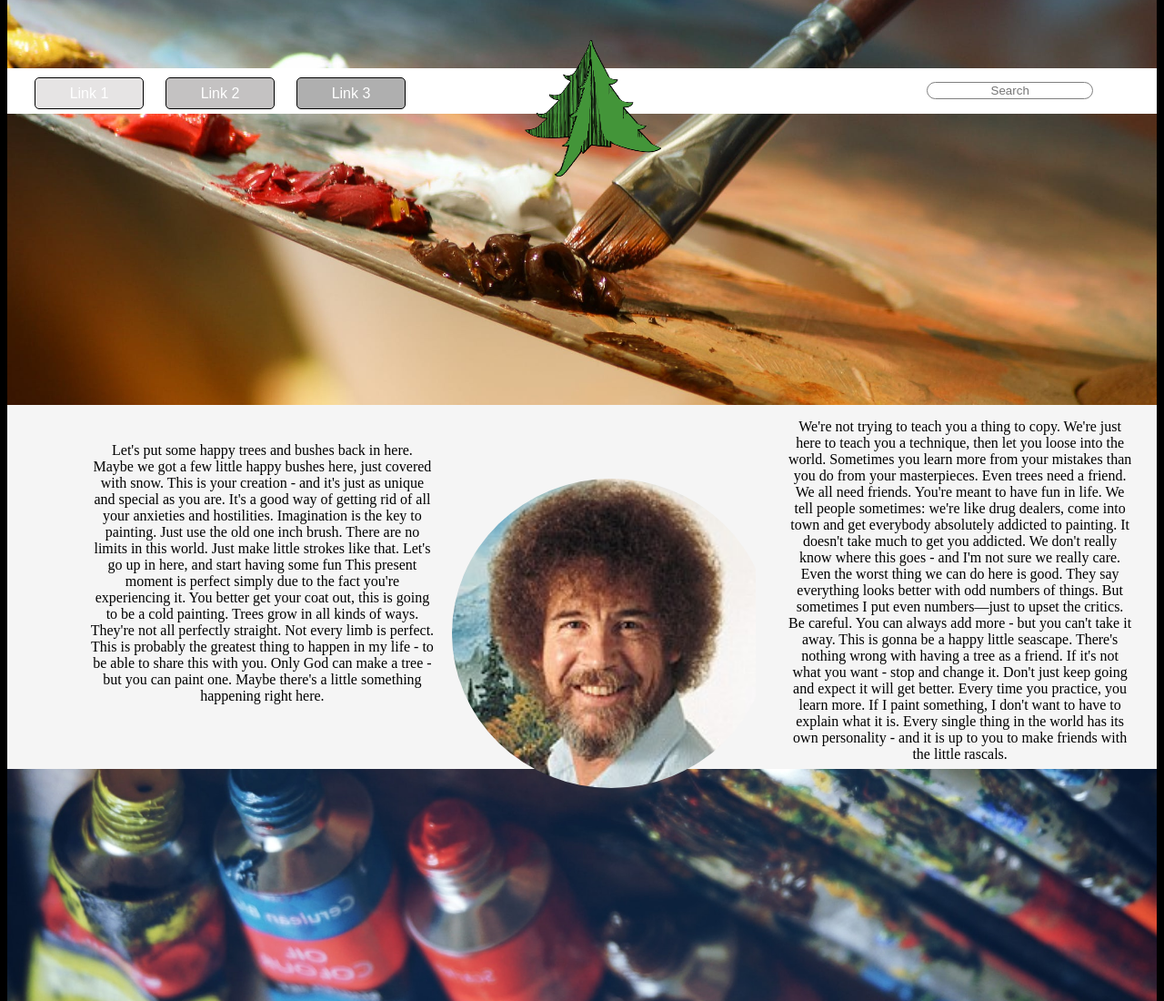
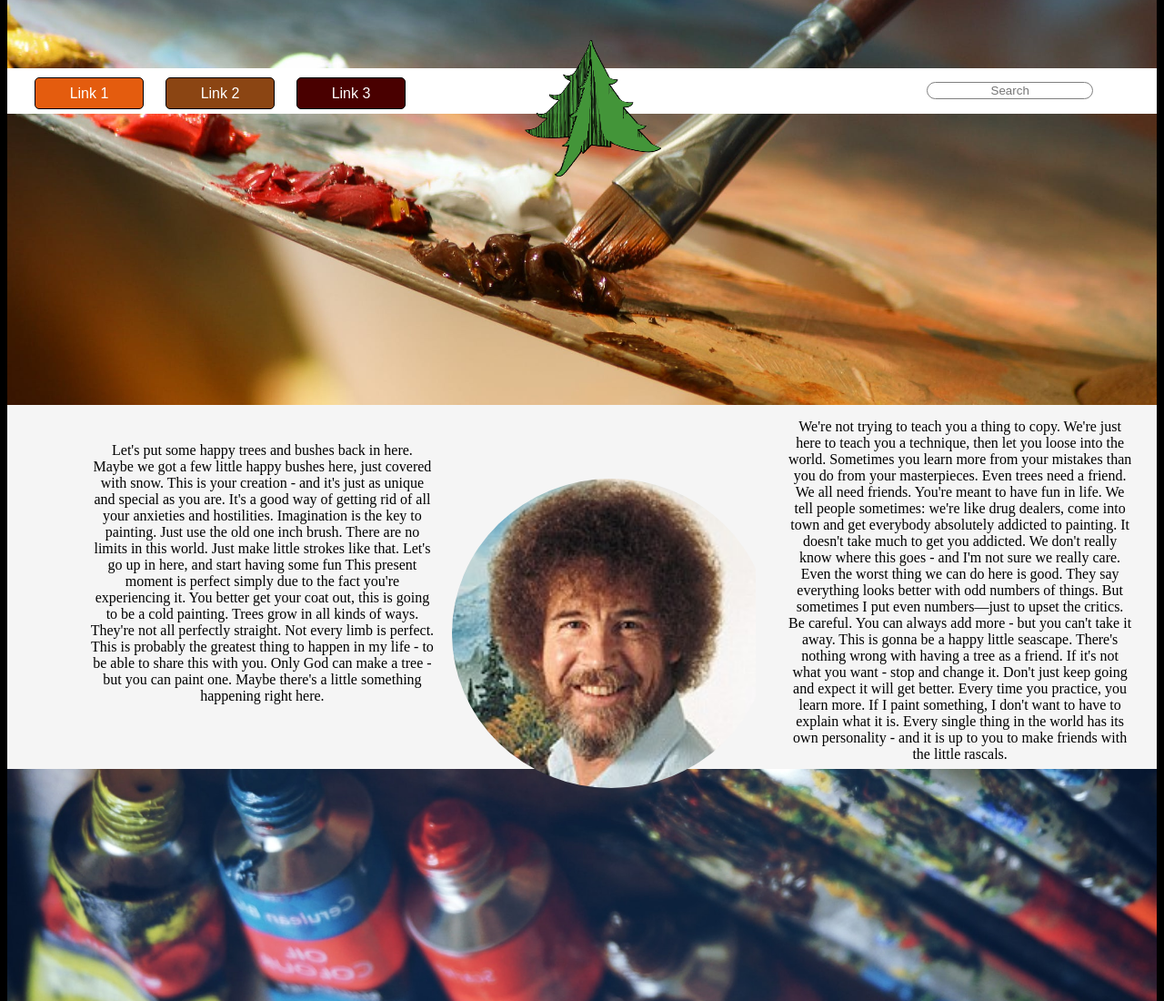
Before and after one commit to ransfordw/Static-Landing-Page, a plain HTML site: page index.html in a window 1280 px wide. Shown: the top 1100 px of the page at 91% size. Drawn offline with Linux system fonts and the light colour scheme.

Commit message:
changed link colors

```diff
--- a/css/main.css
+++ b/css/main.css
@@ -26,16 +26,16 @@
 }
 
 .link1 {
-    background: rgb(230, 228, 228);
+    background: rgb(228, 92, 14);
     margin-left: 30px;
 }
 
 .link2 {
-    background: rgb(196, 194, 194);
+    background: saddlebrown;
 }
 
 .link3 {
-    background: rgb(175, 175, 175);
+    background: rgb(73, 0, 0);
 }
 
 .logo {
```
